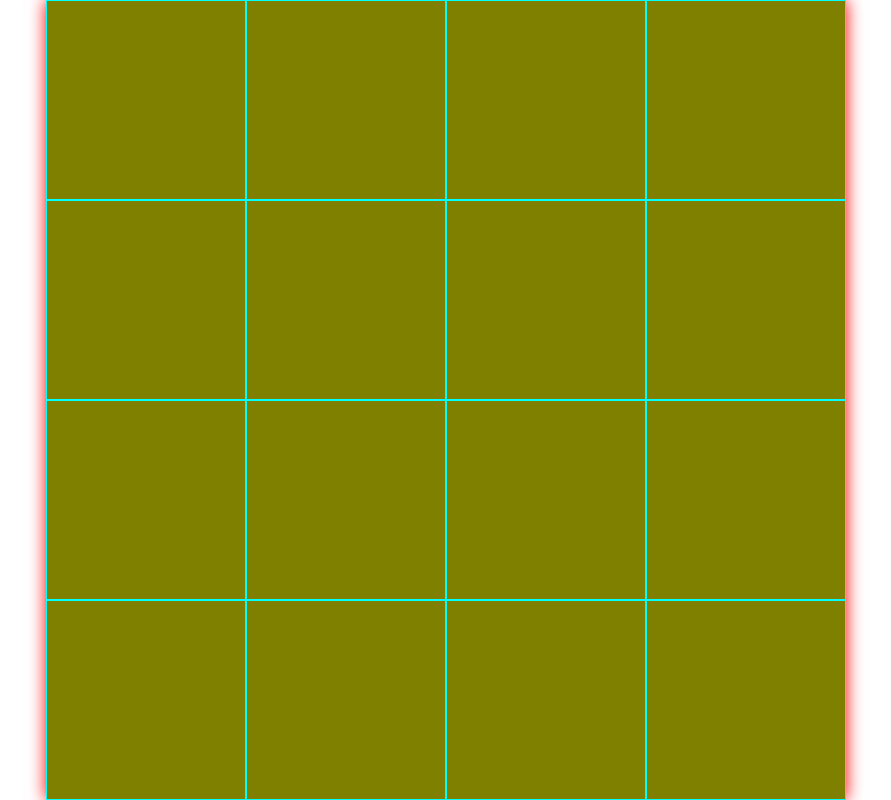
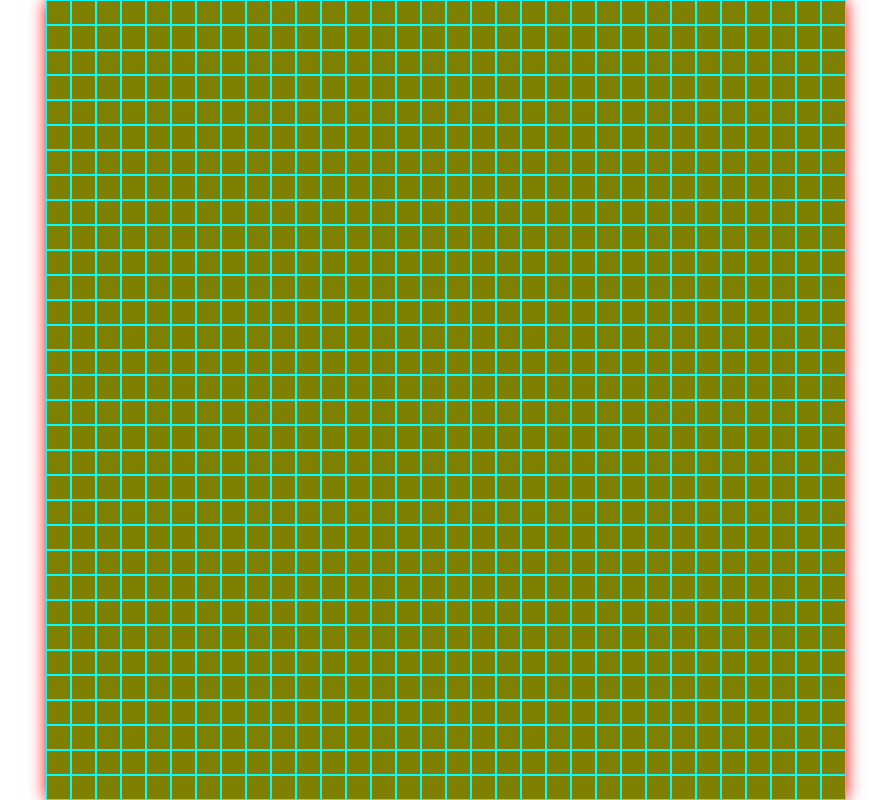
Before and after one commit to rmathr/etch-a-sketch, a plain HTML site: page index.html in a window 1280 px wide. Shown: the whole page, without its empty margins (194-1085 px from the left). Drawn offline with Linux system fonts and the light colour scheme.

Commit message:
Implement the logic for squares creation and background changing color

```diff
--- a/app.js
+++ b/app.js
@@ -1,9 +1,18 @@
 const square = document.createElement('div');
-const squaresArray = [];
+
+for(let i = 0; i < 1024; i++){
+    square.classList.add('square');
+    container.appendChild(square.cloneNode(true));
+}
+const createdSquares = document.querySelectorAll('.square');
+const squaresArray = [...createdSquares];
 
 
-for(let i = 0; i <= 16; i++){
-    container.appendChild(square.cloneNode(true));
-    square.classList.add('square');
-    console.log(i);
-}
+squaresArray.forEach(square => square.addEventListener('mouseover', () => {
+    square.classList.add('square-hovered');
+}));
+
+
+// createdSquares.forEach(square => square.addEventListener('mouseover', () => {
+//     square.classList.add('square-hovered');
+// }));
--- a/style.css
+++ b/style.css
@@ -21,8 +21,13 @@ body {
 }
 
 .square {
-    width: 200px;
-    height: 200px;
+    width: 25px;
+    height: 25px;
     background-color: olive;
     border: 1px solid cyan;
+    transition: all 0.2s ease
 }
+
+.square-hovered{
+    background-color: blueviolet;
+}
```
Also changed, not shown: index.html (+0 -16 lines).
